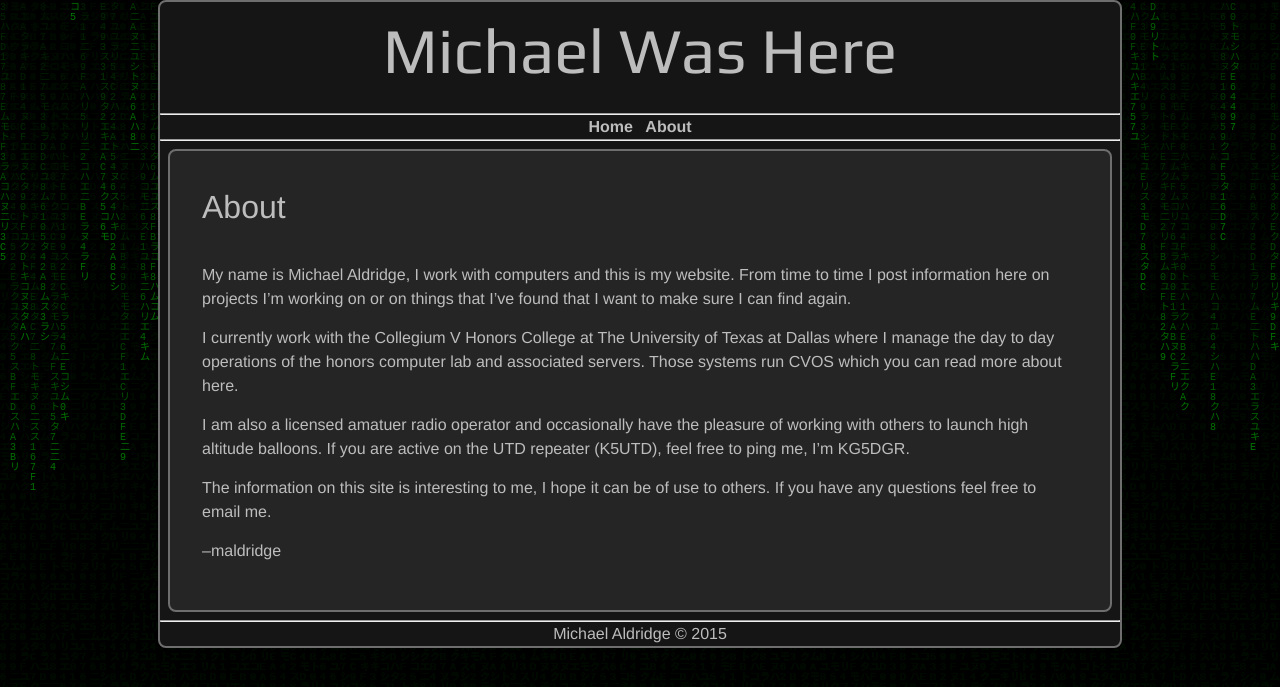
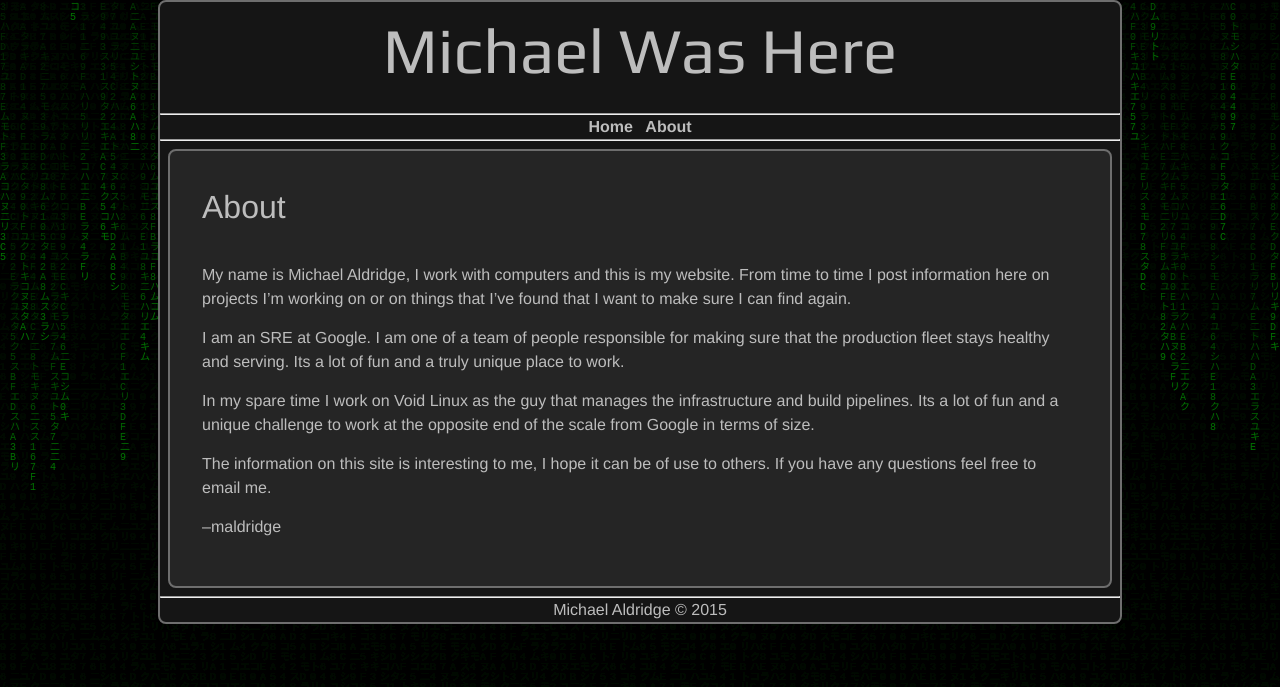
Before and after one commit to the-maldridge/michaelwashere, a Jekyll site: the page built from about.md, in a window 1280 px wide. Shown: the top 687 px of the page. Built offline with Jekyll 4.4.1, drawn with Linux system fonts in a browser that asks for light colours.

Commit message:
about.md: update

```diff
--- a/about.md
+++ b/about.md
@@ -4,12 +4,22 @@ title: About
 permalink: /about/
 ---
 
-My name is Michael Aldridge, I work with computers and this is my website.  From time to time I post information here on projects I'm working on or on things that I've found that I want to make sure I can find again.
+My name is Michael Aldridge, I work with computers and this is my
+website.  From time to time I post information here on projects I'm
+working on or on things that I've found that I want to make sure I can
+find again.
 
-I currently work with the Collegium V Honors College at The University of Texas at Dallas where I manage the day to day operations of the honors computer lab and associated servers.  Those systems run CVOS which you can read more about [here](http://www.github.com/collegiumv/cv_client/).
+I am an SRE at Google.  I am one of a team of people responsible for
+making sure that the production fleet stays healthy and serving.  Its
+a lot of fun and a truly unique place to work.
 
-I am also a licensed amatuer radio operator and occasionally have the pleasure of working with others to launch high altitude balloons.  If you are active on the UTD repeater (K5UTD), feel free to ping me, I'm KG5DGR.
+In my spare time I work on Void Linux as the guy that manages the
+infrastructure and build pipelines.  Its a lot of fun and a unique
+challenge to work at the opposite end of the scale from Google in
+terms of size.
 
-The information on this site is interesting to me, I hope it can be of use to others.  If you have any questions feel free to [email me](mailto:aldridge.mac@gmail.com).
+The information on this site is interesting to me, I hope it can be of
+use to others.  If you have any questions feel free
+to [email me](mailto:aldridge.mac@gmail.com).
 
 --maldridge
```
